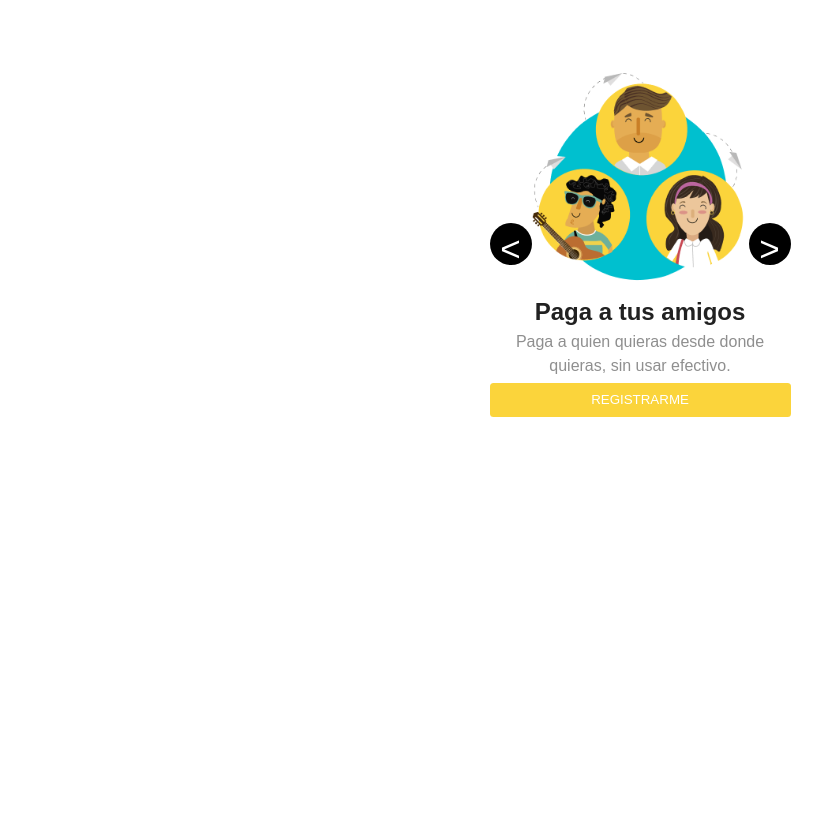
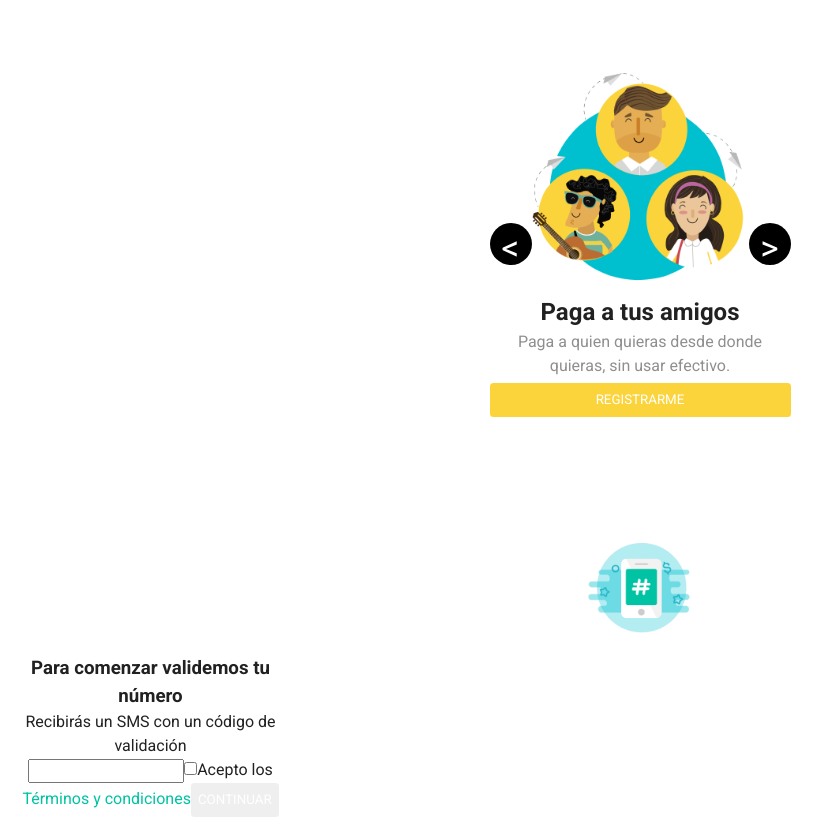
Before and after one commit to RuthSalvador/ProjectYape, a website: page public/index.html in a window 1280 px wide. Shown: the whole page, without its empty margins (0-831 px from the left). Drawn offline with nearby package versions, Linux system fonts and the light colour scheme; no server answers.

Commit message:
PRIMER HITO

```diff
--- a/public/css/main.css
+++ b/public/css/main.css
@@ -2,7 +2,7 @@
   margin: 0;
   padding: 0;
   box-sizing: border-box;
-  font-family: sans-serif;
+  font-family: 'Roboto', sans-serif;
   text-align: center;
   line-height: 1.5;
   color: #212121;
@@ -24,9 +24,12 @@ button {
   background-color: #fbd43b;
 }
 
-#home{
+.container {
   width: 100%;
   max-width: 301px;
+}
+
+#home{
   position: relative;
   margin: auto;
   overflow: hidden;
@@ -63,3 +66,13 @@ button {
 #home button {
   width: 301px;
 }
+
+.header-icon {
+  width: 112px;
+  margin-top: 56px;
+  margin-bottom: 14px;
+}
+
+.color-turq {
+  color: #00c3a3;
+}
--- a/public/index.html
+++ b/public/index.html
@@ -5,6 +5,7 @@
   <meta name="viewport" content="width=device-width, initial-scale=1.0">
   <meta http-equiv="X-UA-Compatible" content="ie=edge">
   <title>Yape! | Ruth Salvador</title>
+  <link href="https://fonts.googleapis.com/css?family=Roboto:100,300,400,500,700,900" rel="stylesheet">
   <link rel="stylesheet" href="css/main.css">
 </head>
 <body>
@@ -14,6 +15,8 @@
   <script src="js/models/users.js"></script>
 
   <script src="js/components/home.js"></script>
+  <script src="js/components/header.js"></script>
+  <script src="js/components/validnumber.js"></script>
 
 
 
--- /dev/null
+++ b/public/js/components/header.js
@@ -0,0 +1,10 @@
+'use strict';
+
+const Header = (icono) => {
+  const figure = $('<figure class="figure-icon"></figure>');
+  const imagen =$('<img class="header-icon" src="img/icons/' + icono +'.png">');
+
+  figure.append(imagen);
+
+  return figure;
+};
--- a/public/js/components/home.js
+++ b/public/js/components/home.js
@@ -1,7 +1,7 @@
 'use strict';
 
-const Home = () => {
-  const sectionHome = $('<section id="home"></section>');
+const Home = (register, update) => {
+  const sectionHome = $('<section id="home" class="container"></section>');
   const carousel = $('<div id="slides"></div>');
 
   const slide1 = $('<div class="slide"></div>');
@@ -65,6 +65,17 @@ const Home = () => {
     moveNext();
   });
 
+  registrarme.on('click', (e) => {
+    e.preventDefault();
+    state.selectedUser = register;
+
+
+  });
+
   return sectionHome;
 
 };
+
+/*const reRender = (dondeBorrar) => {
+  dondeBorrar.empty();
+}*/
--- /dev/null
+++ b/public/js/components/validnumber.js
@@ -0,0 +1,22 @@
+'use strict';
+
+const ValidNumber = () => {
+  const sectionNumber = $('<section class="container"></section>');
+  const h3 = $('<h3>Para comenzar validemos tu número</h3>');
+  const detail = $('<p>Recibirás un SMS con un código de validación</p>');
+  const inputCel = $('<input id="cel-number" type="tel">');
+  const check = $('<input id="terminos" type="checkbox">');
+  const labelCheck = $('<label for="terminos">Acepto los <span class="color-turq">Términos y condiciones</span></label>')
+  const btnNumero = $('<button>continuar</button>')
+
+  sectionNumber.append(h3);
+  sectionNumber.append(detail);
+  sectionNumber.append(inputCel);
+  sectionNumber.append(check);
+  sectionNumber.append(labelCheck);
+  sectionNumber.append(btnNumero);
+
+  return sectionNumber;
+
+
+};
--- a/public/js/index.js
+++ b/public/js/index.js
@@ -1,19 +1,35 @@
 'use strict';
 
-const render = (root,data) => {
+const render = (root,apiUsers) => {
   root.empty();
   const wrapper = $('<div class="wrapper"></div>');
-  wrapper.append(Home());
-  /*wrapper.append(Cartelera(data));*/
+
+  /*if (state.users == null) {
+  } else {
+
+  }*/
+    wrapper.append(Home());
+    wrapper.append(Header('phone'));
+    wrapper.append(ValidNumber());
+
+
+    //wrapper.append(ValidNumber(data));
+
+
   root.append(wrapper);
 };
 
+const state = {
+  users: null,
+  selectedUser: null
+};
+
 $( _ => {
-  getUsers((err,data) => {
+  getUsers((err,apiUsers) => {
     if (err) console.log(err);
 
-    console.log(data);
+    console.log(apiUsers);
     const root = $("#root");
-    render(root,data);
+    render(root,apiUsers);
   });
 });
--- a/public/js/models/users.js
+++ b/public/js/models/users.js
@@ -6,13 +6,13 @@ const getUsers = (callback) => {
     callback(null,xhr.response);
   });
 
-  xhr.open('GET','api/users');
+  xhr.open('GET','api');
   xhr.responseType = 'json';
   xhr.send();
 };
 
 /*const getUser = (id,callback) => {
-  $.get('api/users/'+id,(data) => {
+  $.get('api/users/'+id,(apiUsers) => {
     if (data.status != 200) callback(new Error("Error al obtener la peli"));
     callback(null,data);
   })
```
Also changed, not shown: api/users.js (+7 -5 lines).
